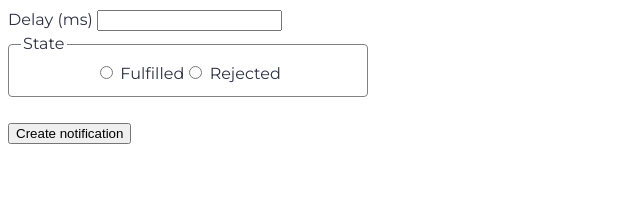
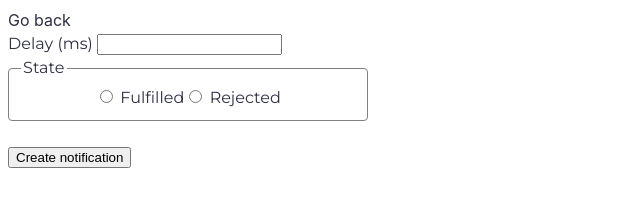
Before and after one commit to IvanYuryk/goit-js-hw-10, a website built with Vite: page src/2-snackbar.html in a window 1280 px wide. Shown: the whole page, without its empty margins (0-640 px from the left). Built offline with nearby package versions, Linux system fonts and the light colour scheme; a script that the page names is missing.

Commit message:
'update'

```diff
--- a/src/2-snackbar.html
+++ b/src/2-snackbar.html
@@ -12,6 +12,8 @@
   </head>
 
   <body>
+    <a href="./index.html">Go back</a>
+
     <form class="form">
       <label>
         Delay (ms)
```
